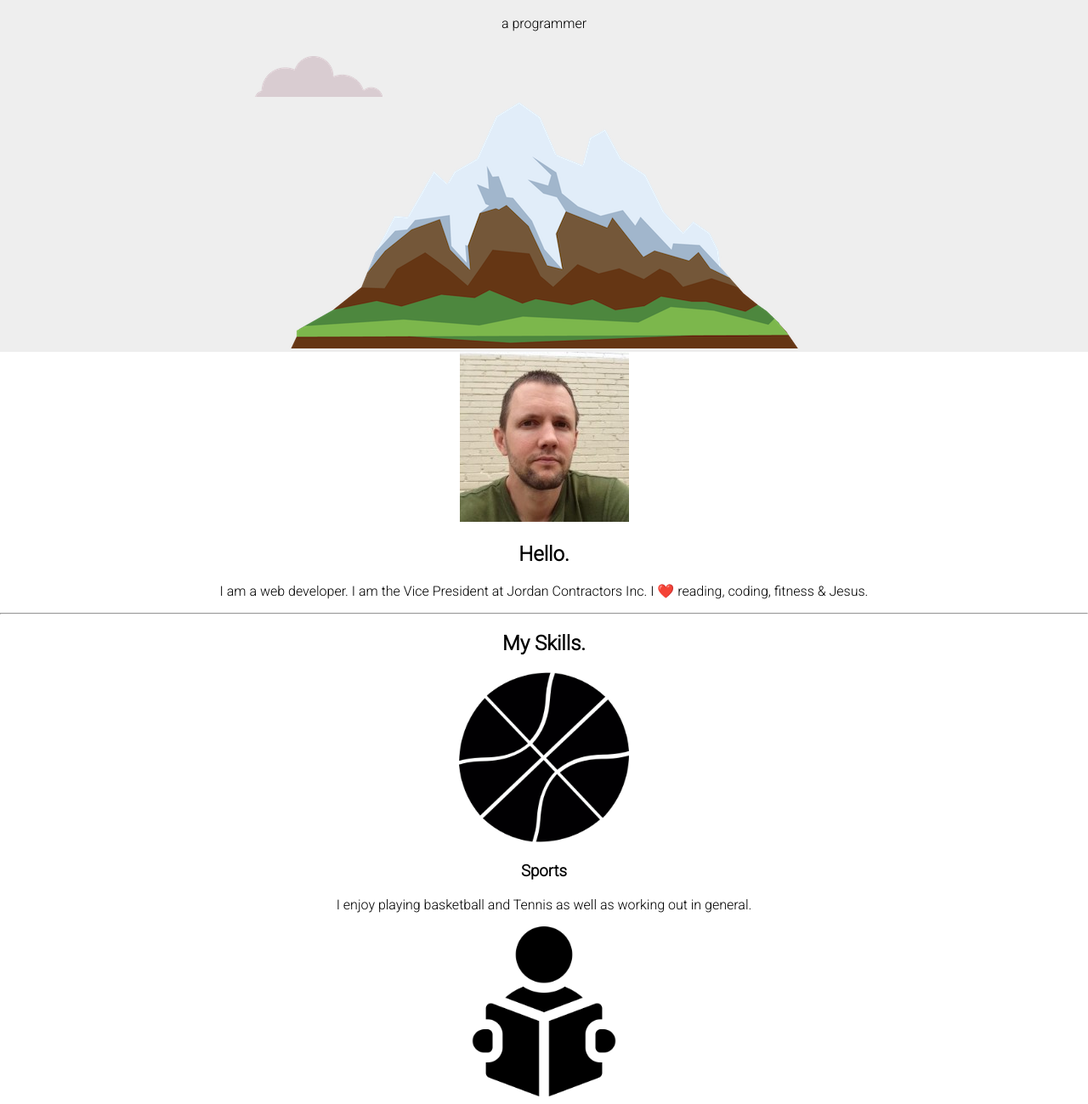
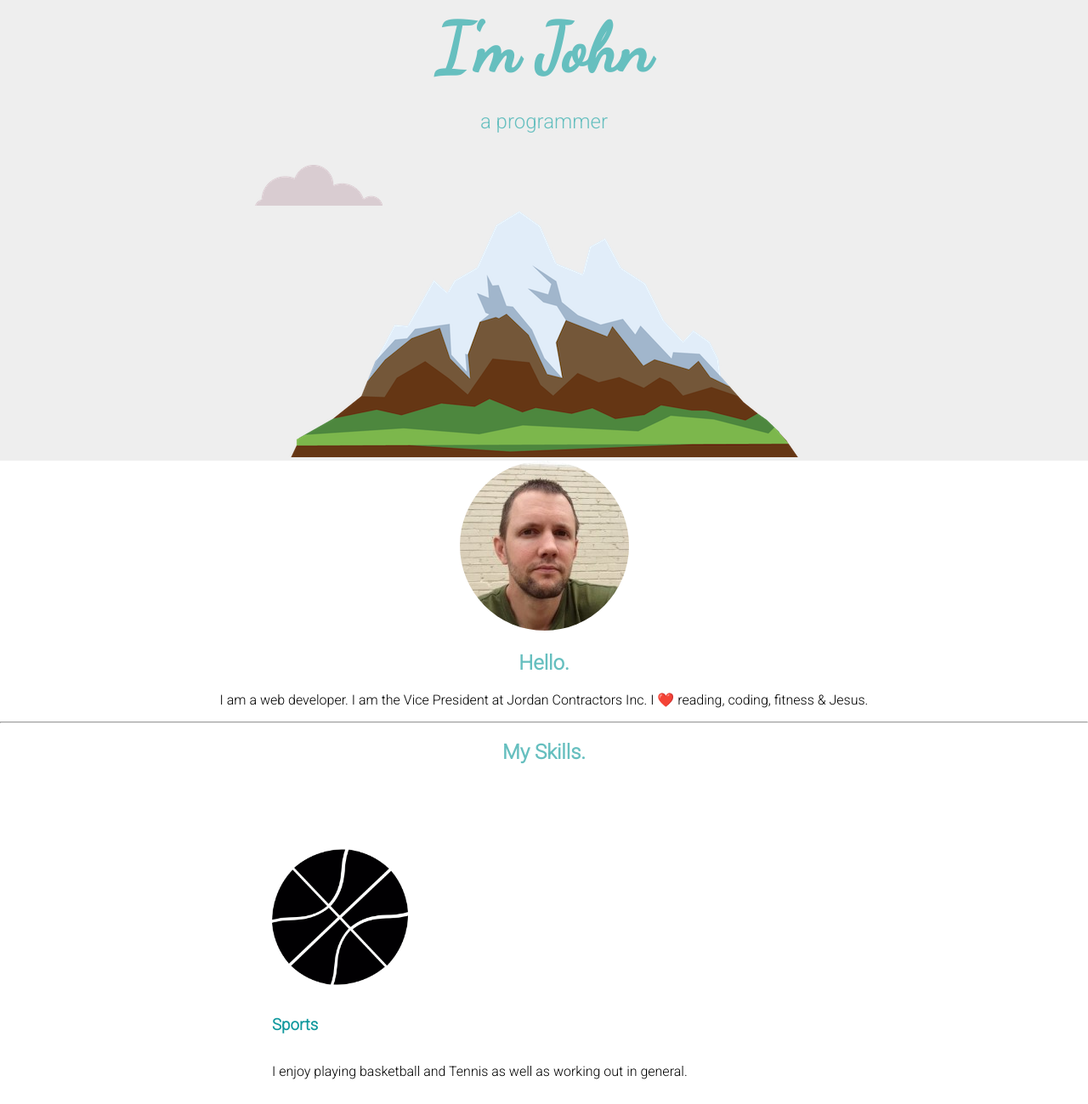
Before and after one commit to John-Jordan/mysite, a plain HTML site: page index.html in a window 1280 px wide. Shown: the part 141-1440 px from the top of the page at 85% size. Drawn offline with Linux system fonts and the light colour scheme.

Commit message:
more updates

```diff
--- a/index.html
+++ b/index.html
@@ -23,7 +23,7 @@
         <div class="top-container">
             <img class='top-cloud' src="images/cloud.png" alt="cloud-img">
             <h1>I'm John</h1>
-            <p>a programmer</p>
+            <p class="subtitle">a programmer</p>
             <img class='bottom-cloud' src="images/cloud.png" alt="cloud-img">
             <img src="images/mountain.png" alt="mountain-img">
 
@@ -31,7 +31,7 @@
 
         <div class="middle-container">
             <div class="profile">
-              <img src="images/JohnJ.jpg" alt="profile-pic">
+              <img class="profile-pic" src="images/JohnJ.jpg" alt="profile-pic">
               <h2>Hello.</h2>
               <p>I am a web developer. I am the Vice President at Jordan Contractors Inc. I ❤️ reading, coding, fitness & Jesus.
               </p>
--- a/style.css
+++ b/style.css
@@ -1,12 +1,28 @@
 body {
-    margin: 0px;
+    margin: 0;
     text-align: center;
     font-family: 'Roboto', sans-serif;
 }
 
 h1 {
-    margin-top: 0px;
+    margin: 50px auto 0 auto;
     font-family: 'Dancing Script', cursive;
+    font-size: 500%;
+    color: #66BFBF;
+}
+
+h2 {
+    color: #66BFBF;
+}
+
+h3 {
+    color: #11999E;
+}
+
+.subtitle {
+    font-size: 1.5rem;
+    color: #66BFBF;
+    font-weight: normal;
 }
 
 .top-container {
@@ -37,9 +53,22 @@ h1 {
 }
 
 .learn {
-    width: 200px;
+    width: 25%;
 }
 
 .basketball {
-    width: 200px;
+    width: 25%;
 }
+
+.profile-pic {
+    border-radius: 50%;
+}
+
+.skill-row {
+    width: 50%;
+    margin: auto;
+    margin-top: 100px;
+    margin-bottom: 100px;
+    text-align: left;
+    line-height: 2;
+}
```
